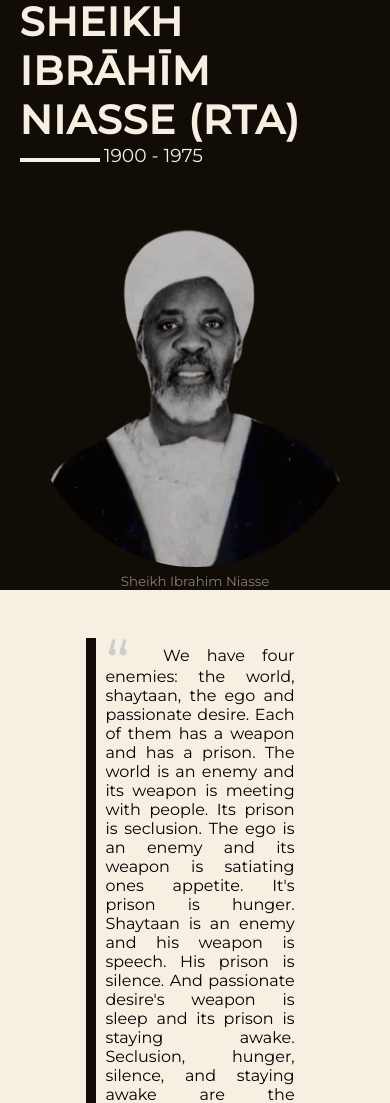
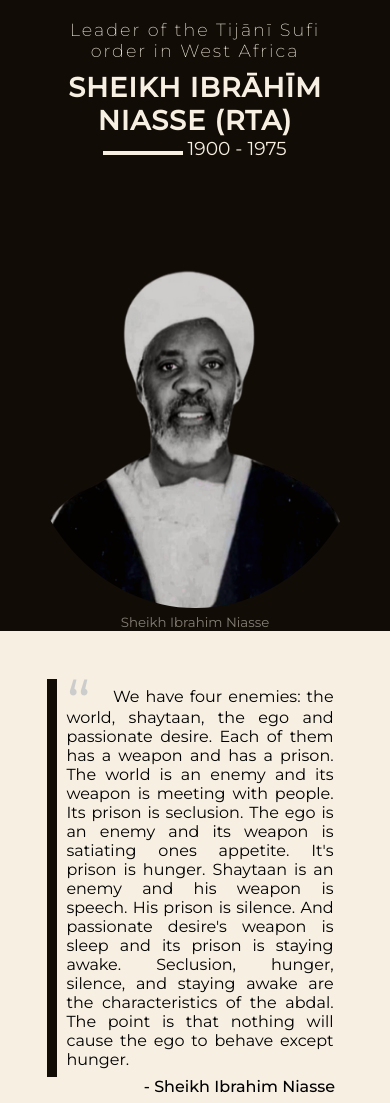
Before and after one commit to umarsalihu99/tributePage, a plain HTML site: page index.html in a window 390 px wide. Shown: the part 61-1164 px from the top of the page. Drawn offline with Linux system fonts and the light colour scheme.

Commit message:
Add Responsiveness

```diff
--- a/index.html
+++ b/index.html
@@ -46,12 +46,12 @@
             <hr id="tLine">
             <h4>Timeline</h4>
             <ul>
-                <li><strong>8th November, 1900</strong> - Born in the village of Tayba Ñaseen between the Senegalese city of Kaolack and the border of Gambia</li>
+                <li><strong>8th November, 1900</strong> - Born in the village of Tayba Ñaseen between the Senegalese city of Kaolack and the border of Gambia.</li>
                 <li><strong>1922</strong> - After his father's (Allaaji Abdulaay Ñas) death in Lewna Ñaseen in 1922, Shaykh Ibrāhīm's elder brother, Muhammad al-Khalīfa, became his father's successor or Khalīfa.</li>
                 <li><strong>1929</strong> - While on the farm in Kóosi Mbittéyeen, the youthful Shaykh Ibrāhīm announced that he had been given the Key to Secrets of Divine Knowledge, and thus became the Khalifa of Sheykh Tijani in the Tijaniyya Order, a
                     position yet to be attained by anyone as of that time.</li>
                 <li><strong>1930</strong> - In 1930, Shaykh Ibrahim decide to relocate with his disciples to a new place. In the evening, he set out with a small group of his closest disciples to find a new place to live, and the next day they established
-                    a new zāwiya in Medina Baay, a village that was later incorporated into the growing city of Kaolack
+                    a new zāwiya in Medina Baay, a village that was later incorporated into the growing city of Kaolack.
                 </li>
                 <li><strong>1937</strong> - In 1937 upon meeting Shaykh Ibrahim during a pilgrimage to Makkah, the Emir of Kano, Nigeria, Alhaji 'Abdullahi Bayero gave his oath of allegiance to the shaykh and declared himself a disciple of shaykh Ibrahim.
                     That incident made Shaykh Ibrahim gain the allegiance of many of the prominent Tijānī leaders of Northern Nigeria and also many others who were not Tijani prior to this time.
--- a/styles.css
+++ b/styles.css
@@ -20,7 +20,7 @@ img {
     width: 25rem;
     max-width: 100%;
     border-radius: 50%;
-    opacity: 0.7;
+    opacity: 0.8;
 }
 
 a {
@@ -49,6 +49,9 @@ li {
     padding: auto 1.5rem;
 }
 
+
+/*HEADER SECTION*/
+
 header {
     min-height: 70vh;
     width: 100%;
@@ -57,25 +60,17 @@ header {
 
 .row {
     display: flex;
-    flex-wrap: wrap;
     justify-content: space-between;
     align-items: center;
 }
 
-h1,
-h2,
-h3 {
+#name,
+.desc,
+.date {
     color: #F6EFE2;
 }
 
-h4 {
-    display: inline-block;
-    font-size: 2rem;
-    margin-top: 2rem;
-    margin-bottom: 1rem;
-}
-
-h1 {
+#name {
     font-size: 2.5rem;
     letter-spacing: 1px;
     text-transform: uppercase;
@@ -94,11 +89,6 @@ hr {
     text-align: center;
     border: 2px #F6EFE2 solid;
     background-color: #F6EFE2;
-}
-
-#tLine {
-    background-color: #110C06;
-    border: 2px #110C06 solid;
 }
 
 .date {
@@ -140,13 +130,31 @@ blockquote p {
     margin-top: -3rem;
 }
 
+
+/*TIMELINE SECTION*/
+
+#tLine {
+    background-color: #110C06;
+    border: 2px #110C06 solid;
+}
+
+h4 {
+    display: inline-block;
+    font-size: 2rem;
+    margin-top: 2rem;
+    margin-bottom: 1rem;
+}
+
 .link {
     text-align: center;
     margin-top: 2.5rem;
     margin-bottom: 1.5rem;
-    font-size: 1.2rem;
+    font-size: 1.1rem;
     font-weight: 500;
 }
+
+
+/*FOOTER SECTION*/
 
 footer {
     height: 5rem;
@@ -164,3 +172,55 @@ footer .text-box p {
     color: #F6EFE2;
     font-weight: 300;
 }
+
+
+/*MEDIA QUERIES*/
+
+@media(max-width: 1175px) {
+    .container-1 .text-box {
+        margin-top: 5rem;
+        margin-bottom: 3rem;
+        text-align: center;
+    }
+    .row {
+        flex-direction: column;
+    }
+    #name {
+        font-size: 2rem;
+        padding-top: .6rem;
+    }
+    .desc {
+        padding: 0 2rem;
+    }
+    blockquote {
+        width: 90%;
+    }
+    .quote-author {
+        margin-right: 4rem;
+    }
+}
+
+@media(max-width: 848px) {
+    footer .text-box {
+        flex-direction: column;
+        padding: 1rem 0;
+    }
+    .quote-author {
+        margin-right: 3rem;
+    }
+}
+
+@media(max-width: 600px) {
+    .desc {
+        font-size: 1.1rem;
+    }
+    #name {
+        font-size: 1.7rem;
+    }
+    blockquote {
+        width: 95%;
+    }
+    .quote-author {
+        margin-right: 1rem;
+    }
+}
```
